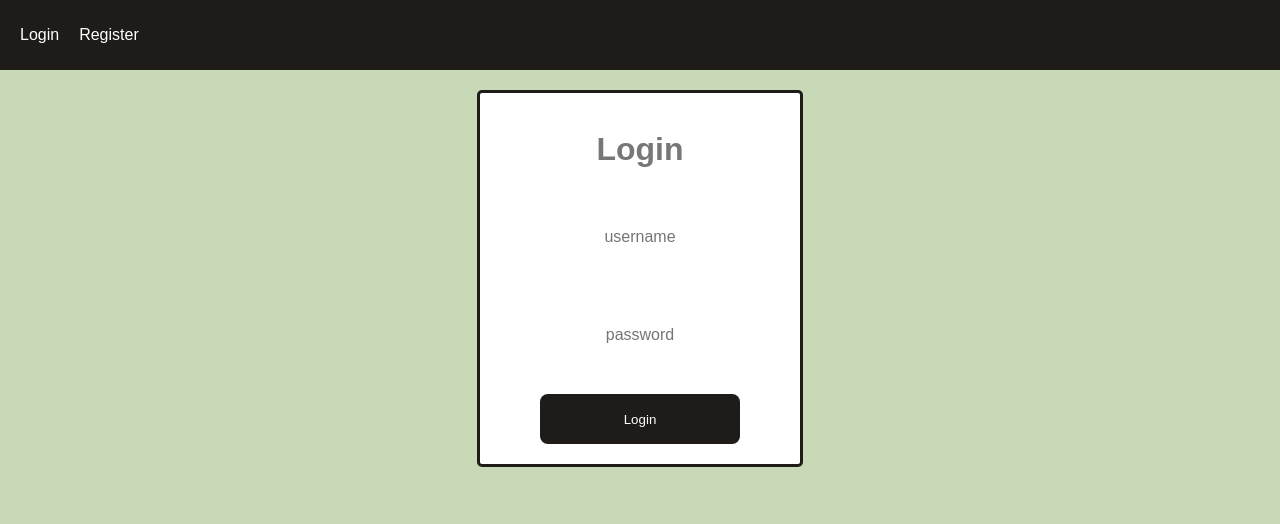
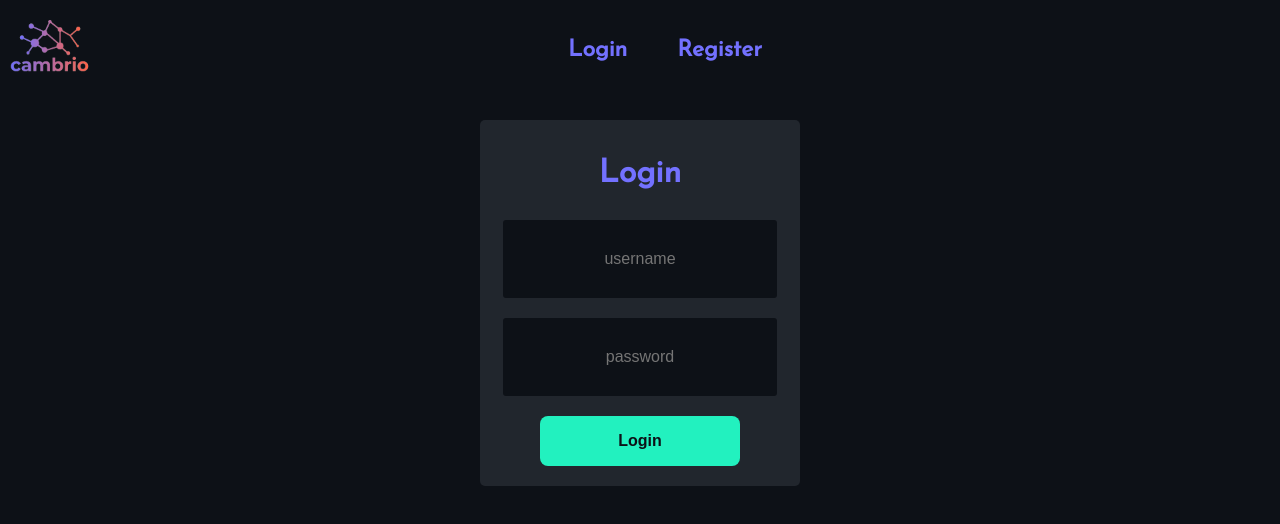
Before and after one commit to himanshuSri24/Cambr.io, a React (Create React App) app in the folder client/: page /login in a window 1280 px wide. Shown: the top 524 px of the page. Built offline with nearby package versions, Linux system fonts and the light colour scheme; no server answers.

Commit message:
CSS of home and login done

```diff
--- a/client/package.json
+++ b/client/package.json
@@ -6,6 +6,7 @@
     "@testing-library/jest-dom": "^5.16.5",
     "@testing-library/react": "^13.4.0",
     "@testing-library/user-event": "^13.5.0",
+    "date-fns": "^2.29.3",
     "formik": "^2.2.9",
     "react": "^18.2.0",
     "react-dom": "^18.2.0",
--- a/client/src/App.css
+++ b/client/src/App.css
@@ -1,66 +1,98 @@
+@import url('https://fonts.googleapis.com/css?family=Josefin+Sans');
+
 .App {
-  width: 100vw;
+  width: 100%;
   height: auto;
   display: flex;
   align-items: center;
   flex-direction: column;
-  font-family: "Arial", sans-serif;
+  font-family: 'Josefin Sans', cursive;
 }
 
 body {
   margin: 0;
   padding: 0;
-  background-color: #C7D9B7;
+  background-color: #0d1117;
 }
 
 .logout {
   position: absolute;
   right: 2%;
+  background-color: #22f1bf;
+  font-size: 20px;
+  font-weight: 600;
+  color: #0d1117;
+  width: 200px;
+  height: 45px;
+}
+
+.postList {
+  display: flex;
+  flex-direction: column-reverse;
 }
 
 .post {
   width: 400px;
-  height: 300px;
+  height: 250px;
   border-radius: 10px;
   display: flex;
   flex-direction: column;
-  margin-top: 50px;
-  border: 1px solid lightgray;
-  font-family: Arial, Helvetica, sans-serif;
+  margin-top: 70px;
+  background-color: #21262d;
+  /* border: 1px solid lightgray; */
+  /* font-family: Arial, Helvetica, sans-serif; */
 
-  box-shadow: rgba(99, 99, 99, 0.2) 0px 2px 8px 0px;
+  /* box-shadow: rgba(99, 99, 99, 0.2) 0px 2px 8px 0px; */
 }
-
+/*
 .post:hover {
   box-shadow: rgba(100, 100, 111, 0.2) 0px 7px 29px 0px;
   cursor: pointer;
-}
-.post .title {
+} */
+
+
+/* .post .title {
   flex: 20%;
-  border-bottom: 1px solid lightgray;
+  border-top: 2px solid #0d1117;
+  display: flex;
+  align-items: center;
+  padding-left: 15px;
+  background-color: #21262d;
+  color: #7371ff;
+  border-bottom-left-radius: 10px;
+  border-bottom-right-radius: 10px;
+} */
 
-  background-color: #1E1B18;
+
+.post .body {
+  flex: 40%;
   display: grid;
-  place-content: center;
-  color: white;
+  margin:0 5px 30px 5px;
+  padding-top: 50px;
+  padding-left: 30px;
+  place-content: start;
+  background-color: #21262d;
+  color: #fff;
+  font-size: 20px;
 }
 
-.post .body {
-  flex: 60%;
-  display: grid;
-  place-content: center;
+.post .dateTime {
+  color: #fff;
+  padding-bottom: 20px;
+  margin-left: 70%;
 }
 
 .post .footer {
-  flex: 20%;
-  border-top: 1px solid lightgray;
-  display: flex;
-  align-items: center;
-  padding-left: 15px;
-  background-color: #1E1B18;
-  color: white;
-  border-bottom-left-radius: 10px;
-  border-bottom-right-radius: 10px;
+  flex: 30%;
+  border-bottom: 2px solid #0d1117;
+
+  background-color: #21262d;
+  display: grid;
+  padding-left: 40px;
+  place-content: center start;
+  color: #7371ff;
+  font-size: 27px;
+  font-weight: 700;
 }
 
 /* CREATE POST PAGE CSS */
@@ -116,17 +148,33 @@ span {
 
 .navbar {
   width: 100%;
-  height: 70px;
-  background-color: #1E1B18;
+  height: 100px;
+  background-color: #0d1117;
   display: flex;
   align-items: center;
-  font-family: Arial, Helvetica, sans-serif;
+  position: sticky;
+  top: 0;
+}
+
+#logo {
+  height: 100px;
+  width: auto;
+  margin-right: 50px;
+}
+
+.navbar div {
+  width: 100%;
+  display: flex;
+  justify-content: center;
+  margin-right: 150px;
 }
 
 .navbar a {
-  margin-left: 20px;
+  margin-left: 50px;
   text-decoration: none;
-  color: white;
+  font-size: 23px;
+  color: #7371ff;
+  font-weight: 700;
 }
 
 /* INDIVIDUAL POST */
@@ -235,24 +283,17 @@ button {
 
 .loginContainer {
       text-align: center;
-  /* display: flex;
-  align-items: center;
-  flex-direction: column;
-  width: 100%;
-  height: 100vh;
-  padding-top: 100px; */
-  margin: 20px auto;
+      margin: 20px auto;
 			padding: 10px;
 			width: 300px;
 			height: auto;
-			background-color: #fff;
+			background-color: #21262d;
 			border-radius: 5px;
-      border: 3px solid #1E1B18;
 }
 
 .loginContainer h1{
   width: 70%;
-			color: #777;
+			color: #7371ff;
 			font-size: 32px;
 			margin: 28px auto;
 			margin-bottom: 20px;
@@ -273,15 +314,19 @@ button {
 			margin-bottom: 10px;
 			border-radius: 3px;
 			border: 2px solid transparent;
+      background-color: #0d1117;
+      color: #FFFFFF;
 			text-align: center;
 			width: 90%;
 			font-size: 16px;
-			transition: border .2s, background-color .2s;
+			/* transition: border .2s, background-color .2s; */
 }
 
 .loginContainer button {
-  background-color: #1E1B18;
-  color: white;
+  background-color: #22f1bf;
+  color: #0d1117;
+  font-size: medium;
+  font-weight: 600;
 }
 
 .loginContainer input {
--- a/client/src/App.js
+++ b/client/src/App.js
@@ -48,10 +48,12 @@ function App() {
       <AuthContext.Provider value={{ authState, setAuthState }}>
       <Router>
         <div className = "navbar">
+          <img src="/logo.png" alt = 'CAMBRIO' id="logo"/>
+          <div>
           {authState.status &&
             <>
             <Link to='/'>Home</Link>
-            <Link to="/createpost"> Create A Post</Link>
+            <Link to="/createpost"> New Post</Link>
           </>
           }
           {!authState.status &&
@@ -60,6 +62,7 @@ function App() {
               <Link to="/register"> Register </Link>
             </>
           }
+          </div>
           {authState.status &&
           <button className="logout" onClick={logoutFunc}>Logout</button>
           }
--- a/client/src/pages/Home.js
+++ b/client/src/pages/Home.js
@@ -1,6 +1,7 @@
 import axios from "axios";
 import React, { useEffect, useState } from "react";
 import {useNavigate} from "react-router-dom"
+import {format} from 'date-fns'
 
 function Home() {
     const [listOfPosts, setListOfPosts] = useState([]);
@@ -13,12 +14,13 @@ function Home() {
     });
   }, []);
   return (
-    <div>{listOfPosts.map((value, key) => {
+    <div className="postList">{listOfPosts.map((value, key) => {
         return (
           <div className="post" onClick={() => {navigate(`/post/${value.id}`)}}>
-            <div className="title"> {value.title} </div>
+            <div className="footer">{value.username}</div>
             <div className="body">{value.postText}</div>
-            <div className="footer">{value.username}</div>
+            {/* <div className="title"> {value.title} </div> */}
+            <div className="dateTime">{value.createdAt.substring(8,10)} - {value.createdAt.substring(5,7)} - {value.createdAt.substring(0,4)}</div>
           </div>
         );
       })}</div>
```
Also changed, not shown: client/public/logo.png (added), 1 other file (tests, documents, lock files or other folders).
